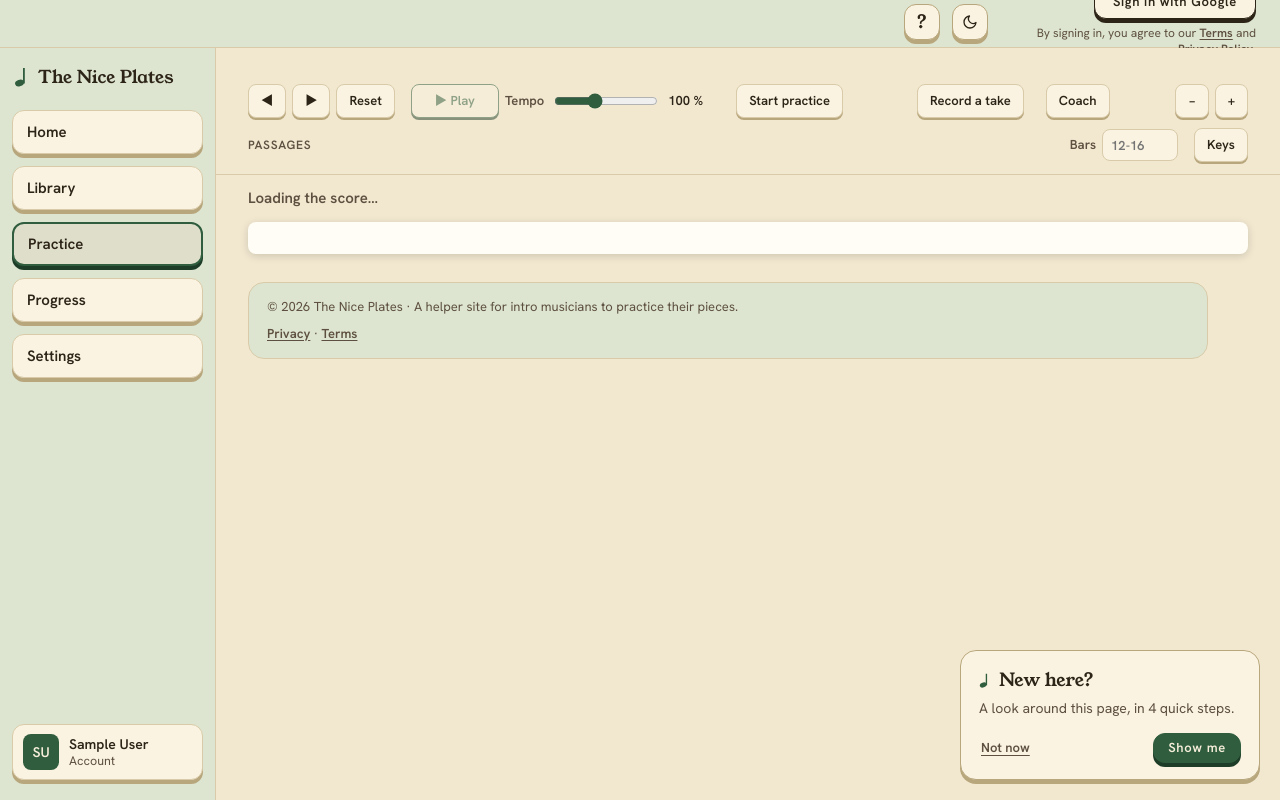
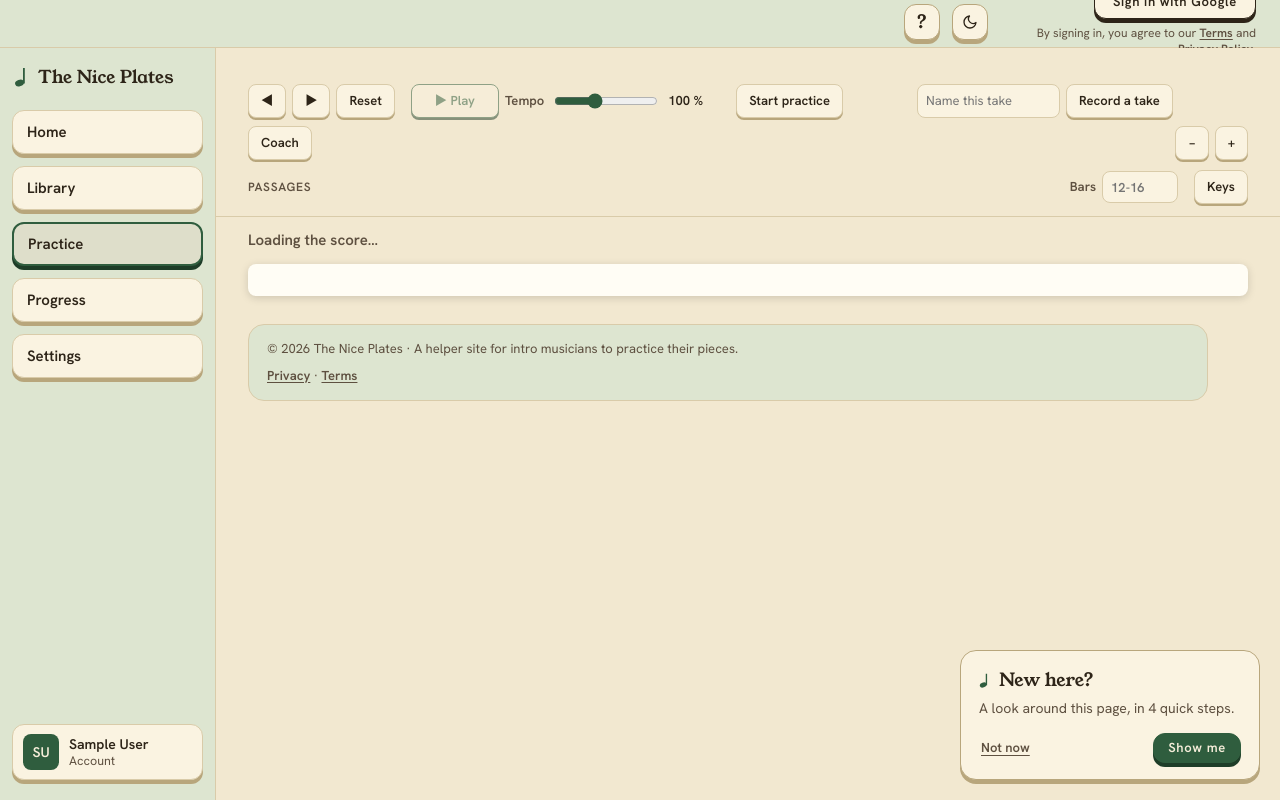
Before and after one commit to kava117/The-Nice-Plates, a Flask app: page /practice in a window 1280 px wide. Run offline with Flask 3, Linux system fonts and the light colour scheme; data comes from the database, SQL or seed files in the repository; data that the repository does not hold is empty; parts of the project's set-up code (start-up, migrations or seed data) failed here and were passed over; some libraries are stand-ins or nearby versions.

Commit message:
Practice: name a take, and list the takes already saved

```diff
--- a/music-app-home/styles.css
+++ b/music-app-home/styles.css
@@ -1401,6 +1401,33 @@ body[data-auth="guest"] .welcome {
   height: 32px;
 }
 
+.take-name {
+  width: 11em;
+  font: inherit;
+  font-size: 0.8125rem;
+  padding: 6px 8px;
+  border: 1px solid var(--line);
+  border-radius: var(--radius-sm);
+  background: var(--surface);
+  color: var(--ink);
+}
+
+.takes {
+  flex-basis: 100%;
+  font-size: 0.8125rem;
+  color: var(--ink-muted);
+}
+
+.takes li {
+  display: flex;
+  align-items: center;
+  gap: 8px;
+}
+
+.takes audio {
+  height: 32px;
+}
+
 /* Recording: a red dot that pulses, so it's plain the microphone is on. */
 .tool.is-recording {
   border-color: var(--rec);
--- a/music-app-home/templates/practice.html
+++ b/music-app-home/templates/practice.html
@@ -22,7 +22,8 @@
       <button id="timer" class="tool press" title="Start or pause the practice timer">Start practice</button> <button id="stop" class="tool press" hidden title="Save this session to Progress">Stop and save</button> <span id="clock" class="clock" role="status"></span>
     </div>
     <div class="tool-group" role="group" aria-label="Record">
-      <button id="record" class="tool press" title="Record yourself, then listen back">Record a take</button> <span id="take" class="take"></span>
+      <input id="take-name" class="take-name" maxlength="100" placeholder="Name this take" aria-label="Name this take"> <button id="record" class="tool press" title="Record yourself, then listen back">Record a take</button> <span id="take" class="take"></span>
+      <details id="takes" class="takes" hidden><summary>Saved takes</summary><ol></ol></details>
     </div>
     <div class="tool-group" role="group" aria-label="Coach">
       <button id="coach-toggle" class="tool press" aria-expanded="false" aria-controls="coach" title="Ask about your practice (C)">Coach</button>
@@ -294,7 +295,23 @@
 
   // ---- Record a take: saves the audio in Recordings, to listen back now (and, later, to check against the score) ----
   const record = document.getElementById("record"), take = document.getElementById("take");
+  const takeName = document.getElementById("take-name"), takes = document.getElementById("takes");
   let recorder;
+  async function loadTakes() {   // this piece's saved takes, from the database
+    if (!piece) return;
+    const r = await fetch(`/api/pieces/${piece}/recordings`);
+    if (!r.ok) return;
+    const list = await r.json();
+    takes.hidden = !list.length;
+    takes.querySelector("ol").replaceChildren(...list.map(t => {
+      const li = document.createElement("li"), audio = document.createElement("audio");
+      li.textContent = (t.name || `Take ${t.id}`) + " ";
+      audio.controls = true; audio.preload = "none"; audio.src = `/api/recordings/${t.id}`;
+      li.append(audio);
+      return li;
+    }));
+  }
+  loadTakes();
   record.addEventListener("click", async () => {
     if (!piece) { take.textContent = "Open a piece from the library to record it"; return; }
     if (recorder) { recorder.stop(); return; }
@@ -311,10 +328,13 @@
       record.classList.remove("is-recording");
       const form = new FormData();
       form.append("file", new Blob(chunks, { type: "audio/webm" }), "take.webm");
+      form.append("name", takeName.value);
       const r = await fetch(`/api/pieces/${piece}/recordings`, { method: "POST", body: form });
       if (!r.ok) { take.textContent = "That take was empty. Try again."; return; }
       const saved = await r.json();
-      take.innerHTML = `Take ${saved.id} saved <audio controls src="/api/recordings/${saved.id}"></audio>`;
+      take.textContent = `Saved “${saved.name}”`;
+      takeName.value = "";
+      loadTakes();
     };
     recorder.start();
     take.textContent = "";
```
